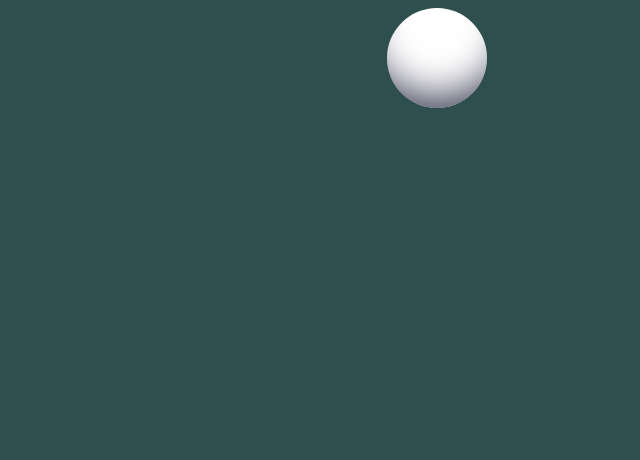
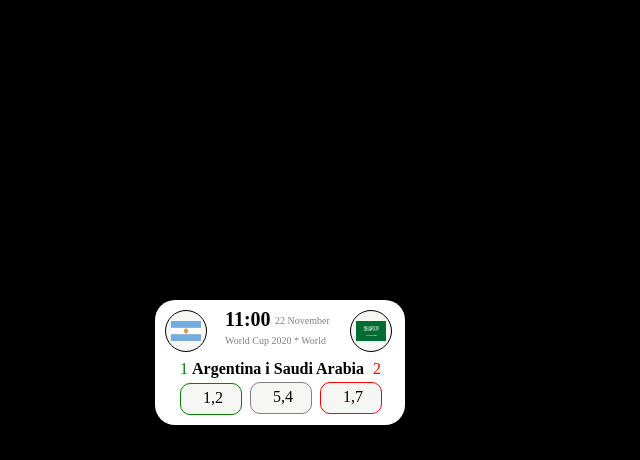
Before and after one commit to AdrianDiv/HTML, a plain HTML site: page index.html in a window 1280 px wide. Shown: the whole page, without its empty margins (53-693 px from the left). Drawn offline with Linux system fonts and the light colour scheme.

Commit message:
Add files via upload
Signed-off-by: AdrianDiv <111977416+AdrianDiv@users.noreply.github.com>

```diff
--- a/css.css
+++ b/css.css
@@ -1,48 +1,120 @@
-body{
-    background-color: darkslategray;
+body {
+    background: black;
 }
 
-
-#container{
-    width: 1000px;
-    height: 1000px;
-    margin-left: auto;
-    margin-right: auto;
+#container {
+    background: white;
+    width: 250px;
+    height: 125px;
+    margin-top: 300px;
+    margin-left: 200px;
+    border-radius: 20px;
+    display: block;
 }
 
-
-#kula{
-    margin-left: 300px;
-    margin-right: auto;
-    width: 100px;
-    height: 100px;
-    border-radius: 50%;
-    background: white;
-    box-shadow: inset 0px -34px 39px -24px rgba(66, 68, 90, 1);
-      position: absolute;
-    z-index: 10;
-
+.flaga1{
+    width: 40px;
+    height: 40px;
+    position: absolute;
+    margin-top: 10px;
+    margin-left: 10px;
+    border-radius: 40px;
+    border: 1px solid black;
+    background-color: #F6F6F4;
 }
 
-
-#container:hover > #kula{
-    margin-top: 409px;
-    transition-duration: 3s;
-    box-shadow: inset -47px -51px 39px -24px rgba(66, 68, 90, 1);
-      margin-left: 487px;
+.godzina{
+    margin-left: 70px;
+    margin-top: 8px;
+    font-size: 20px;
+    position: absolute;
 }
 
-
-
-#container:hover > #podstawka{
-    width: 50px;
-    transition-duration: 3s;
-
+.data{
+    margin-left: 120px;
+    margin-top: 15px;
+    font-size: 10px;
+    position: absolute;
+    color: gray;
 }
 
-#podstawka{
-    width: 0px;
-    height: 100px;
-    background: black;
-    float: left;
-    margin-top: 455px;}
+.flaga2{
+    width: 40px;
+    height: 40px;
+    position: absolute;
+    margin-top: 10px;
+    margin-left: 195px;
+    border-radius: 40px;
+    border: 1px solid black;
+    background-color: #F6F6F4;
+}
+
+.world{
+    position: absolute;
+    font-size: 10px;
+    margin-left: 70px;
+    margin-top: 35px;
+    color: gray;
+}
+
+.event{
+    position: absolute;
+    margin-top: 60px;
+    margin-left: 25px;
+}
+
+.green{
+    color: green;
+}
+
+.red{
+    color: red;
+    width: 30px;
+    height: 20px;
+    margin-top: 10px;
+    margin-left: 5px;
+}
+
+.but{
+    width: 60px;
+    height: 30px;
+    border: 1px solid green;
+    border-radius: 10px;
+    margin-top: 5px;
+    background-color: #F6F6F4;
+    text-align: center;
+}
+
+.but1{
+    width: 60px;
+    height: 30px;
+    border: 1px solid grey;
+    border-radius: 10px;
+    margin-top: -33px;
+    margin-left: 70px;
+    background-color: #F6F6F4;
+    position: absolute;
+    text-align: center;
+}
+
+.but2{
+    width: 60px;
+    height: 30px;
+    border: 1px solid red;
+    border-radius: 10px;
+    margin-top: -33px;
+    margin-left: 140px;
+    background-color: #F6F6F4;
+    position: absolute;
+    text-align: center;
+}
+
+.but2:hover{
+    background-color: gray;
+}
+
+.idd{
+    margin-top: 5px;
+    margin-left: -8px;
+    position: absolute;
+}
--- a/index.html
+++ b/index.html
@@ -1,18 +1,33 @@
 <!DOCTYPE HTML>
 <html>
+<head>
+    <link type="text/css" rel="stylesheet" href="css.css">
+</head>
+<body>
+    <div id="container">
+    <div class="flaga1"><img class="red" src="Flag_of_Argentina.svg.webp"></div>
+    <div class="godzina"><b>11:00</b></div>
+    <div class="data">22 November</div>
+    <div class="flaga2"><img class="red" src="Flag_of_Saudi_Arabia.svg.png"></div>
+    <div class="world">World Cup 2020 * World</div>
+    <div class="event">
+    <span class="green">1</span>
+        <b>Argentina i Saudi Arabia </b>
+    <span class="red">2</span>
 
-<head>
-    <link rel="stylesheet" type="text/css" href="css.css">
-    <meta name="viewport" content="width=device-width, initial-scale=1">
-</head>
+    <div class="but"><span class="idd">1,2</span></div>
+    <div class="but1"><span class="idd">5,4</span></div>
+    <div class="but2"><span class="idd">1,7</span></div>
 
 
-<body>
-    <div id="container">
-        <div id="kula"></div>
-        <div id="podstawka"></div>
+    <div></div>
+        </div>
+
+
     </div>
+
+
+
 </body>
 
-
 </html>
```
Also changed, not shown: Flag_of_Argentina.svg.webp (added), Flag_of_Saudi_Arabia.svg.png (added).
